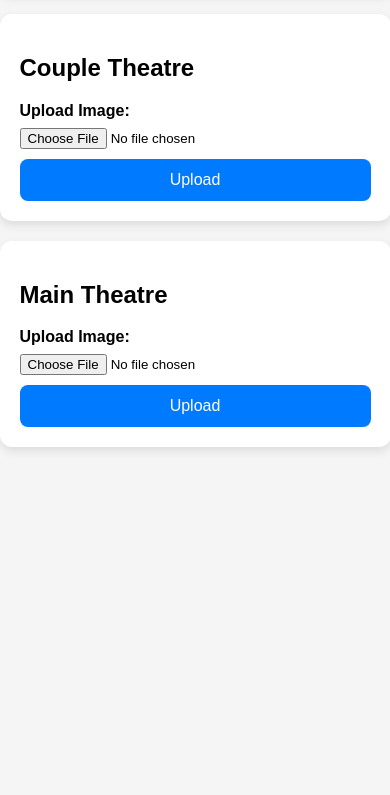
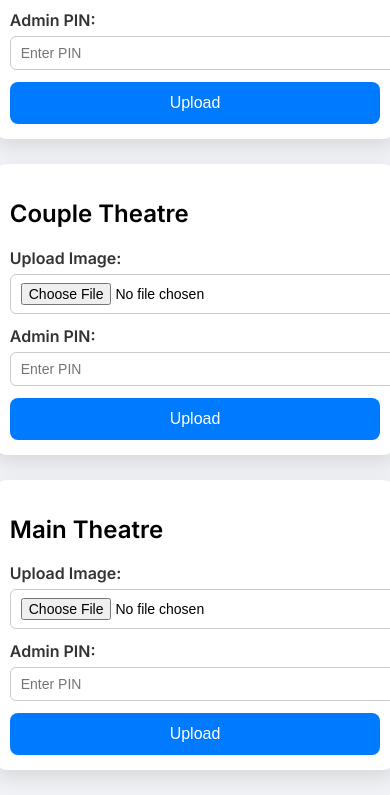
Before and after one commit to ZaheerAbbasK/theatre-cms, a website: page admin.html in a window 390 px wide. Shown: the part 290-1085 px from the top of the page. Before the commit the page ends 844 px from the top, so only its background shows below. Drawn offline with Linux system fonts and the light colour scheme.

Commit message:
Updated admin.html + server.js with PIN-protected uploads

```diff
--- a/admin.html
+++ b/admin.html
@@ -3,78 +3,108 @@
 <head>
   <meta charset="UTF-8">
   <meta name="viewport" content="width=device-width, initial-scale=1.0">
-  <title>Admin Panel</title>
+  <title>Theatre Admin Panel</title>
+  <link href="https://fonts.googleapis.com/css2?family=Inter:wght@400;600&display=swap" rel="stylesheet">
   <style>
     body {
-      font-family: Arial, sans-serif;
-      background: #f5f5f5;
+      font-family: 'Inter', sans-serif;
+      background: #f0f2f5;
       margin: 0;
       padding: 0;
       display: flex;
       flex-direction: column;
       align-items: center;
+      min-height: 100vh;
     }
     h1 {
-      margin: 20px 0;
-      color: #333;
+      margin: 30px 0;
+      color: #222;
+      text-align: center;
     }
     .card {
-      background: white;
+      background: #fff;
       padding: 20px;
       border-radius: 12px;
-      box-shadow: 0 4px 10px rgba(0,0,0,0.1);
-      margin-bottom: 20px;
+      box-shadow: 0 8px 20px rgba(0,0,0,0.1);
+      margin-bottom: 25px;
       width: 90%;
       max-width: 400px;
+      transition: transform 0.2s ease;
+    }
+    .card:hover {
+      transform: translateY(-3px);
     }
     label {
       display: block;
-      font-weight: bold;
-      margin-bottom: 8px;
+      font-weight: 600;
+      margin-bottom: 6px;
+      color: #333;
     }
-    input[type="file"] {
-      margin-bottom: 10px;
+    input[type="file"], input[type="password"] {
+      width: 100%;
+      padding: 8px 10px;
+      margin-bottom: 12px;
+      border-radius: 6px;
+      border: 1px solid #ccc;
+      font-size: 14px;
     }
     button {
       width: 100%;
+      padding: 12px;
+      border: none;
+      border-radius: 8px;
       background: #007bff;
-      color: white;
-      border: none;
-      padding: 12px;
+      color: #fff;
       font-size: 16px;
-      border-radius: 8px;
       cursor: pointer;
+      transition: background 0.2s ease;
+    }
+    button:hover {
+      background: #0056d2;
     }
     button:disabled {
-      background: #999;
+      background: #aaa;
       cursor: not-allowed;
     }
     .message {
       margin-top: 10px;
       font-size: 14px;
+      text-align: center;
       display: none;
-      text-align: center;
     }
     .success {
-      color: green;
+      color: #28a745;
     }
     .error {
-      color: red;
+      color: #dc3545;
     }
     .loading {
       text-align: center;
       display: none;
+      margin-top: 8px;
+      font-size: 14px;
+      color: #555;
+    }
+    @media (max-width: 500px) {
+      .card {
+        width: 95%;
+        padding: 15px;
+      }
     }
   </style>
 </head>
 <body>
-  <h1>Update Theatre Images</h1>
+  <h1>Theatre Image Admin Panel</h1>
 
   <div class="card">
     <h2>Birthday Theatre</h2>
     <form id="birthdayForm">
       <label for="birthdayImage">Upload Image:</label>
       <input type="file" id="birthdayImage" name="image" accept="image/*" required>
+
+      <label for="birthdayPin">Admin PIN:</label>
+      <input type="password" id="birthdayPin" name="pin" placeholder="Enter PIN" required>
+
       <button type="submit">Upload</button>
       <div class="loading" id="birthdayLoading">Uploading...</div>
       <div class="message success" id="birthdaySuccess">✅ Uploaded Successfully!</div>
@@ -87,6 +117,10 @@
     <form id="coupleForm">
       <label for="coupleImage">Upload Image:</label>
       <input type="file" id="coupleImage" name="image" accept="image/*" required>
+
+      <label for="couplePin">Admin PIN:</label>
+      <input type="password" id="couplePin" name="pin" placeholder="Enter PIN" required>
+
       <button type="submit">Upload</button>
       <div class="loading" id="coupleLoading">Uploading...</div>
       <div class="message success" id="coupleSuccess">✅ Uploaded Successfully!</div>
@@ -99,6 +133,10 @@
     <form id="mainForm">
       <label for="mainImage">Upload Image:</label>
       <input type="file" id="mainImage" name="image" accept="image/*" required>
+
+      <label for="mainPin">Admin PIN:</label>
+      <input type="password" id="mainPin" name="pin" placeholder="Enter PIN" required>
+
       <button type="submit">Upload</button>
       <div class="loading" id="mainLoading">Uploading...</div>
       <div class="message success" id="mainSuccess">✅ Uploaded Successfully!</div>
@@ -116,10 +154,13 @@
       form.addEventListener("submit", async (e) => {
         e.preventDefault();
         const file = form.querySelector("input[type=file]").files[0];
+        const pin = form.querySelector("input[name=pin]").value;
+
         if (!file) return;
 
         const formData = new FormData();
         formData.append("image", file);
+        formData.append("pin", pin);
 
         loading.style.display = "block";
         success.style.display = "none";
```
Also changed, not shown: server.js (+18 -7 lines).
